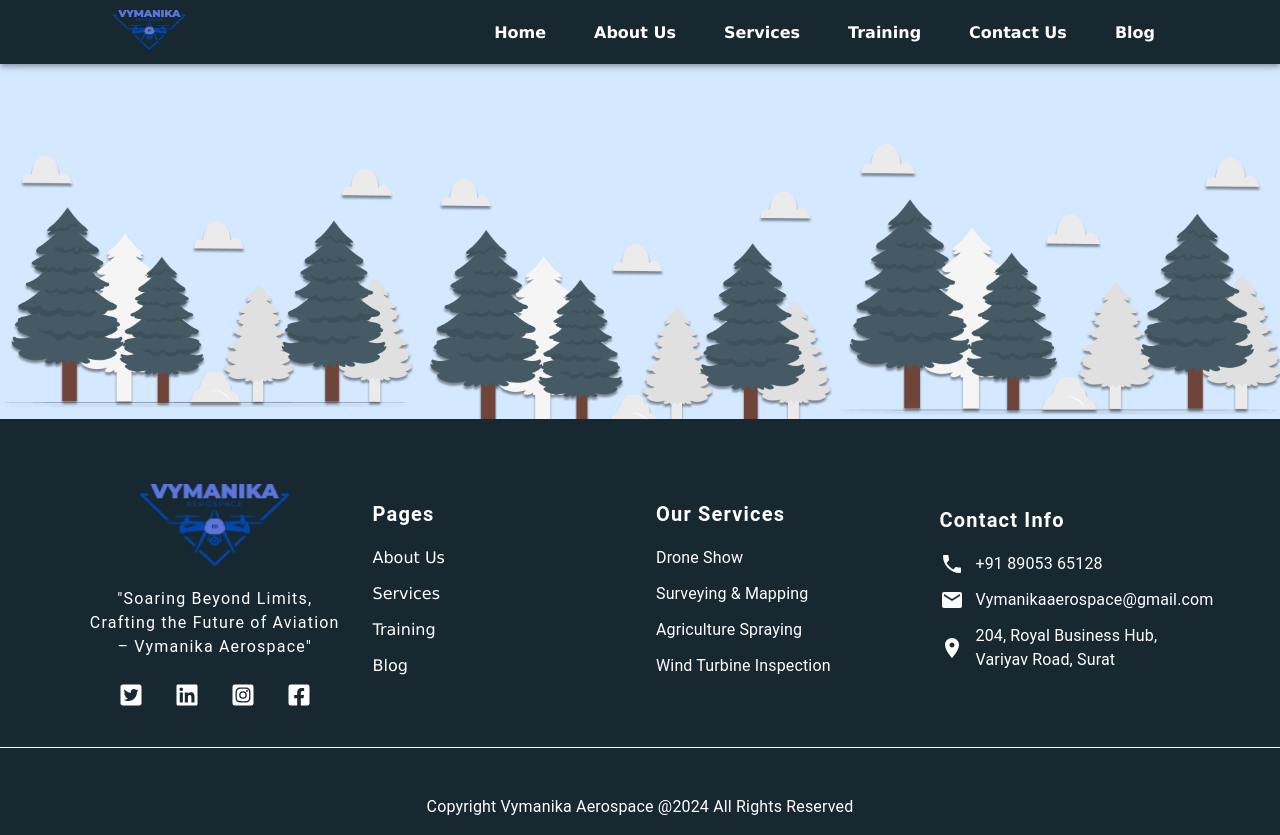
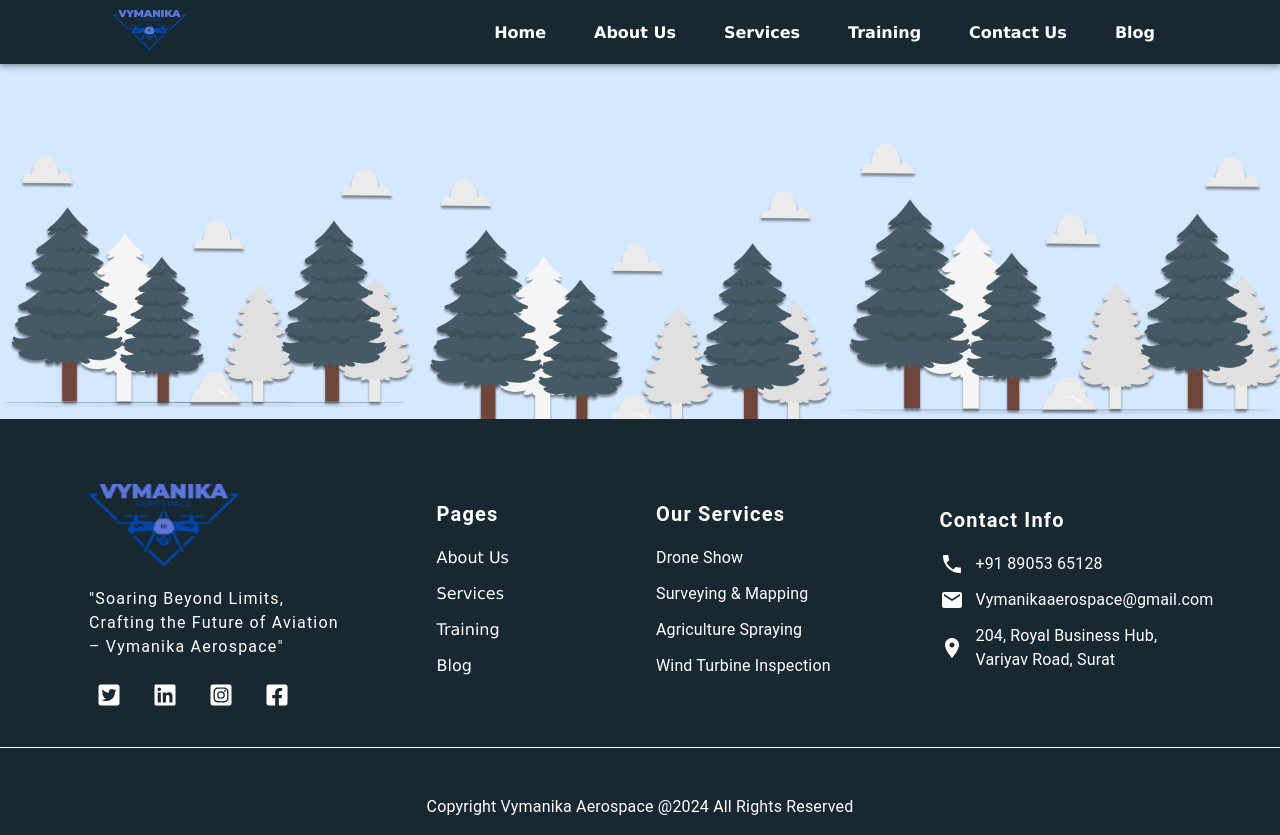
Before and after one commit to ParamJadvani/Vymanika_Aerospace, a React (Vite) app: page /blog in a window 1280 px wide. Built offline with nearby package versions, Linux system fonts and the light colour scheme.

Commit message:
Error Solve

```diff
--- a/src/components/Footer/Footer.jsx
+++ b/src/components/Footer/Footer.jsx
@@ -18,7 +18,7 @@
         backgroundColor: theme.navFooterBackgroundColor,
         color: theme.textColor,
         overflowX: "hidden",
-        marginTop:-2
+        marginTop: -2,
       }}
     >
       <Container
@@ -47,7 +47,7 @@
           }}
         >
           {/* Logo and Social Icons */}
-          <Grid item xs={12} lg={3} sx={{ textAlign: "center" }}>
+          <Grid item xs={12} lg={3} sx={{ textAlign: "start" }}>
             <Box
               component="img"
               src={logo}
@@ -78,6 +78,7 @@
           <Grid item xs={12} md={6} lg={3}>
             <Section
               title="Pages"
+              padding={8}
               content={
                 <Box
                   sx={{
--- a/src/components/Footer/Section.jsx
+++ b/src/components/Footer/Section.jsx
@@ -1,11 +1,18 @@
 import React from "react";
 import { Box, Typography, useTheme } from "@mui/material";
 
-const Section = ({ title, content, isContact }) => {
+const Section = ({ title, content, isContact, padding = false }) => {
   const theme = useTheme();
 
   return (
-    <Box sx={{ mb: 3 }}>
+    <Box
+      sx={{
+        mb: 3,
+        paddingLeft: {
+          lg: padding ? padding : undefined,
+        },
+      }}
+    >
       <Typography
         variant="h6"
         sx={{
@@ -36,7 +43,7 @@
                 key={idx}
                 sx={{
                   display: "flex",
-                  justifyContent: {md: "center",xs:'start',lg:'start'},
+                  justifyContent: { md: "center", xs: "start", lg: "start" },
                   alignItems: "center",
                   gap: 1.5,
                   "& svg": {
--- a/src/components/Footer/SocialIcons.jsx
+++ b/src/components/Footer/SocialIcons.jsx
@@ -23,7 +23,7 @@
     <Box
       sx={{
         display: "flex",
-        justifyContent: "center",
+        justifyContent: "start",
         alignItems: "center",
         gap: 2, // Gap between icons
         marginTop: 2,
--- a/src/pages/AboutUS.jsx
+++ b/src/pages/AboutUS.jsx
@@ -41,7 +41,7 @@
                   xl: theme.fontsize.xl,
                 },
                 color: theme.headerTextColor,
-                textTransform: "Uppercase",
+                textTransform: "Capitalized",
               }}
             >
               About Vymanika Aerospace
--- a/src/pages/ContactUS.jsx
+++ b/src/pages/ContactUS.jsx
@@ -7,7 +7,8 @@
 import { Phone, Email } from "@mui/icons-material";
 import { useTheme } from "@emotion/react";
 import ContactUSMap from "../components/ContactUSMap/ContactUSMap";
-import Footer from "../components/Footer/Footer";
+import AttachImageFooter from "../components/Footer/AttachImageFooter";
+import Footerimage from "/src/assets/Image PNG/Group 55.png";
 
 const ContactUS = () => {
   const theme = useTheme();
@@ -161,7 +162,7 @@
       <ContactUSMap />
 
       {/* Footer */}
-      <Footer />
+      <AttachImageFooter image={Footerimage} />
     </>
   );
 };
--- a/src/pages/Home.jsx
+++ b/src/pages/Home.jsx
@@ -95,7 +95,7 @@
                   xl: theme.fontsize.xl,
                 },
                 textAlign: "start",
-                textTransform: "Uppercase",
+                textTransform: "Capitalized",
                 color: theme.headerTextColor,
               }}
             >
--- a/src/pages/Services.jsx
+++ b/src/pages/Services.jsx
@@ -94,7 +94,7 @@
                   lg: theme.fontsize.lg,
                   xl: theme.fontsize.xl,
                 },
-                textTransform: "Uppercase",
+                textTransform: "Capitalized",
                 marginBottom: { xs: 2, sm: 3, md: 4 },
 
                 color: theme.headerTextColor,
--- a/src/pages/Training.jsx
+++ b/src/pages/Training.jsx
@@ -14,7 +14,8 @@
 import DroneBanner from "../components/DroneBanner";
 import Banner_2 from "../components/Banner_2";
 import cb from "../assets/SectionImage/Certification-bro.png";
-import Footer from "../components/Footer/Footer";
+import AttachImageFooter from "../components/Footer/AttachImageFooter";
+import Footerimage from "/src/assets/Image PNG/Group 55.png";
 
 const trainingData = [
   {
@@ -76,7 +77,7 @@
                 },
                 marginBottom: { xs: 2, sm: 3, md: 4 },
                 textAlign: "start",
-                textTransform: "Uppercase",
+                textTransform: "Capitalized",
                 color: theme.headerTextColor,
               }}
             >
@@ -185,7 +186,9 @@
       />
 
       {/* Footer */}
-      <Footer />
+
+      {/* Footer */}
+      <AttachImageFooter image={Footerimage} />
     </>
   );
 };
```
